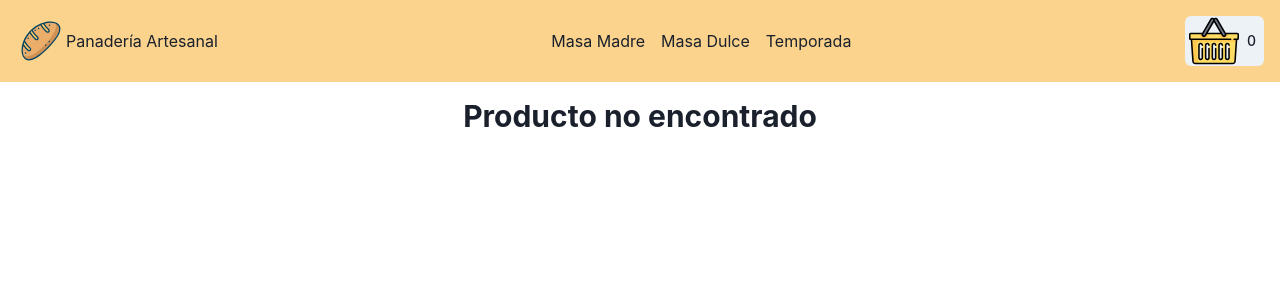
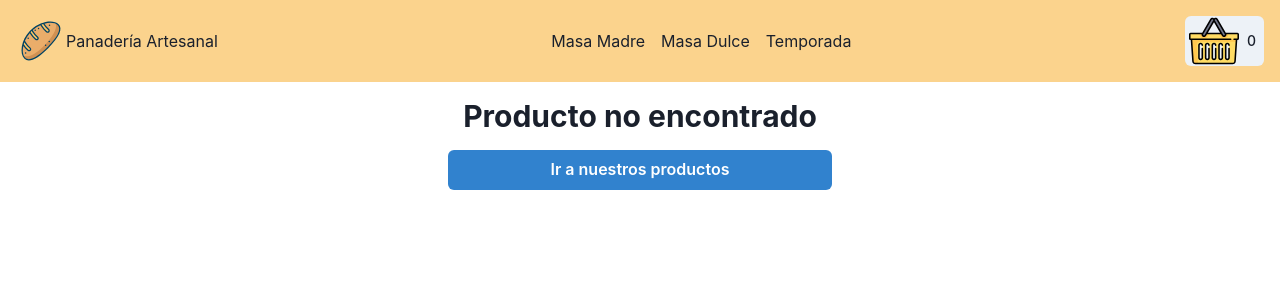
Before and after one commit to Calitrosss/CoderHouseM3-vite, a React (Vite) app: page /item/1 in a window 1280 px wide. Shown: the top 300 px of the page. Built offline with nearby package versions, Linux system fonts and the light colour scheme; no server answers; the database is empty.

Commit message:
add navlink to home when item does not exist

```diff
--- a/src/components/ItemDetailContainer.jsx
+++ b/src/components/ItemDetailContainer.jsx
@@ -3,7 +3,8 @@
 import { useState, useEffect } from "react";
 import { useParams } from "react-router-dom";
 
-import { Heading, SimpleGrid } from "@chakra-ui/react";
+import { Heading, SimpleGrid, Button } from "@chakra-ui/react";
+import { NavLink } from "react-router-dom";
 
 import ItemDetail from "./ItemDetail";
 import Loader from "./Loader";
@@ -45,9 +46,16 @@ const ItemDetailContainer = ({ greeting }) => {
 
   if (!product.id) {
     return (
-      <Heading as={"h1"} size={"lg"} textAlign={"center"} p={4}>
-        Producto no encontrado
-      </Heading>
+      <>
+        <Heading as={"h1"} size={"lg"} textAlign={"center"} p={4}>
+          Producto no encontrado
+        </Heading>
+        <SimpleGrid columns={1} spacing={4} maxW={"sm"} mb={10} mx={"auto"}>
+          <Button colorScheme="blue" as={NavLink} to={"/"}>
+            Ir a nuestros productos
+          </Button>
+        </SimpleGrid>
+      </>
     );
   }
 
```
